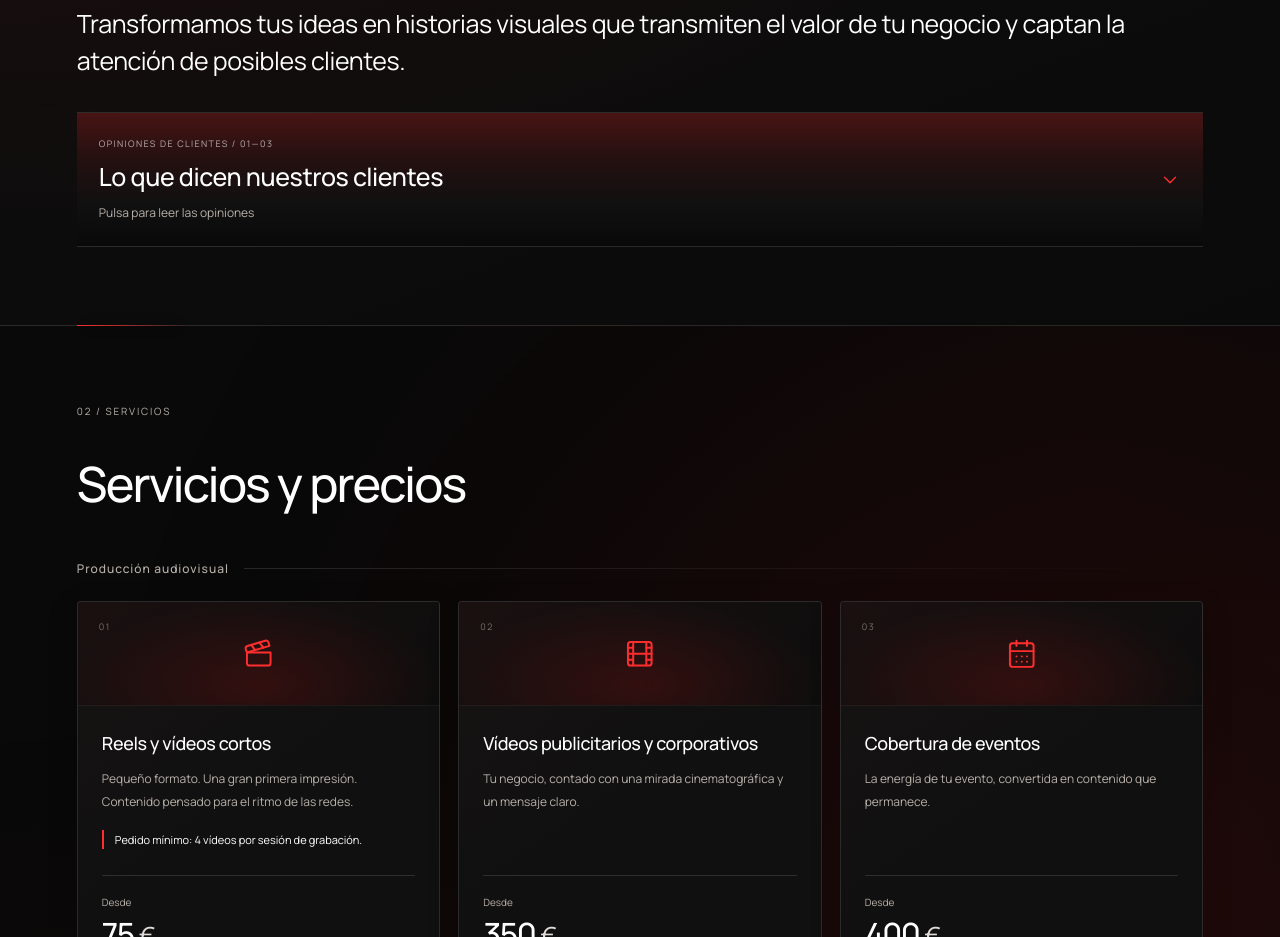
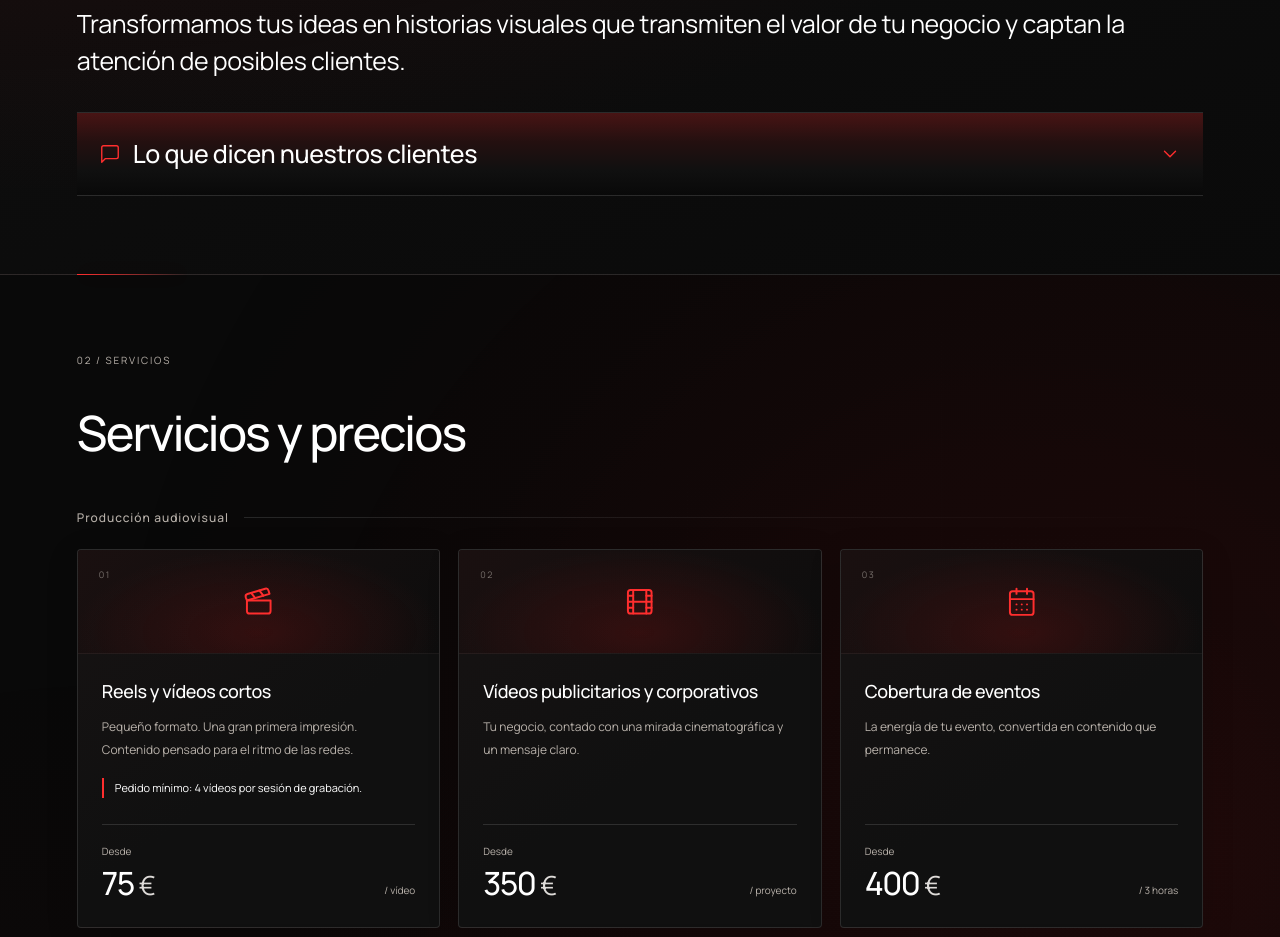
Before and after one commit to danil200891-jpg/ArtPro, a React (Vite) app: page / in a window 1280 px wide. Shown: the part 1420-2357 px from the top of the page. Built offline with nearby package versions, Linux system fonts and the light colour scheme.

Commit message:
Simplify reviews header with accent message icon

```diff
--- a/src/about.ts
+++ b/src/about.ts
@@ -1,7 +1,7 @@
 import {uaAbout} from './ukrainian';
 import type { Lang } from './services';
 
-type AboutContent = { title: string; paragraphs: string[]; approach: string; items: string[]; location: string; reviewsTitle: string; reviewsIntro: string; reviewsEyebrow: string; reviewsHide: string; reviews: string[]; reviewLabel: string };
+type AboutContent = { title: string; paragraphs: string[]; approach: string; items: string[]; location: string; reviewsTitle: string; reviews: string[]; reviewLabel: string };
 export const aboutContent: Record<Lang, AboutContent> = {
  uk: uaAbout,
   ru: {
@@ -19,10 +19,7 @@ export const aboutContent: Record<Lang, AboutContent> = {
         "Комфортная атмосфера на съёмке."
     ],
     location: "Мы превращаем ваши идеи в визуальные истории, которые раскрывают ценность вашего бизнеса и привлекают внимание потенциальных клиентов.",
-    reviewsTitle: "Что говорят о нас клиенты",
-    reviewsIntro: "Нажмите, чтобы прочитать отзывы",
-    reviewsEyebrow: "ОТЗЫВЫ КЛИЕНТОВ / 01—03",
-    reviewsHide: "Скрыть отзывы",
+    reviewsTitle: "Что говорят наши клиенты",
     reviewLabel: "Отзыв клиента",
     reviews: [
         "Для меня одно из главных преимуществ работы с ArtProduction — это возможность доверить команде идею и не контролировать каждый шаг.\n\nЯ могу обозначить задачу и передать творческую часть ребятам, зная, что они самостоятельно продумают, как лучше всё реализовать.\n\nОтдельно ценю высокий уровень съёмки, гибкость и подход к организации работы. Даже когда возникают непредвиденные ситуации, команда не перекладывает проблемы на клиента, а самостоятельно ищет решения.\n\nВ результате мы получаем качественный контент без необходимости постоянно вмешиваться в процесс.\n\nИменно за эту самостоятельность, профессионализм и творческий подход я ценю наше сотрудничество.",
@@ -46,9 +43,6 @@ export const aboutContent: Record<Lang, AboutContent> = {
     ],
     location: "Transformamos tus ideas en historias visuales que transmiten el valor de tu negocio y captan la atención de posibles clientes.",
     reviewsTitle: "Lo que dicen nuestros clientes",
-    reviewsIntro: "Pulsa para leer las opiniones",
-    reviewsEyebrow: "OPINIONES DE CLIENTES / 01—03",
-    reviewsHide: "Ocultar opiniones",
     reviewLabel: "Opinión de un cliente",
     reviews: [
         "Para mí, una de las principales ventajas de trabajar con ArtProduction es poder confiar una idea al equipo sin tener que supervisar cada paso.\n\nPuedo plantear un objetivo y dejar la parte creativa en sus manos, sabiendo que encontrarán por su cuenta la mejor manera de llevarlo a cabo.\n\nValoro especialmente la gran calidad de las grabaciones, su flexibilidad y su forma de organizar el trabajo. Incluso cuando surgen imprevistos, el equipo no traslada los problemas al cliente, sino que busca soluciones de forma autónoma.\n\nEl resultado es un contenido de calidad, sin necesidad de intervenir constantemente en el proceso.\n\nSon precisamente esa autonomía, profesionalidad y creatividad las que hacen que valore nuestra colaboración.",
@@ -72,9 +66,6 @@ export const aboutContent: Record<Lang, AboutContent> = {
     ],
     location: "We turn your ideas into visual stories that reveal the value of your business and attract the attention of potential customers.",
     reviewsTitle: "What our clients say",
-    reviewsIntro: "Click to read the reviews",
-    reviewsEyebrow: "CLIENT REVIEWS / 01—03",
-    reviewsHide: "Hide reviews",
     reviewLabel: "Client feedback",
     reviews: [
         "For me, one of the main advantages of working with ArtProduction is being able to trust the team with an idea without having to oversee every step.\n\nI can outline the task and hand over the creative side, knowing they will work out the best way to bring it to life on their own.\n\nI particularly value the high quality of their filming, their flexibility and the way they organise the work. Even when unexpected situations arise, the team does not pass the problems on to the client, but finds solutions independently.\n\nAs a result, we get quality content without having to constantly intervene in the process.\n\nIt is this independence, professionalism and creativity that makes me value our collaboration.",
--- a/src/main.tsx
+++ b/src/main.tsx
@@ -1,6 +1,6 @@
 import React, {useEffect, useState} from 'react';
 import {createRoot} from 'react-dom/client';
-import {ChevronDown, ArrowUpRight, Menu, X, Instagram, MessageCircle, Clapperboard, Film, CalendarDays, Layers, Camera, Share2, Target, Video} from 'lucide-react';
+import {MessageSquare, ChevronDown, ArrowUpRight, Menu, X, Instagram, MessageCircle, Clapperboard, Film, CalendarDays, Layers, Camera, Share2, Target, Video} from 'lucide-react';
 import {copy, services, contacts, editorial, type Lang} from './config';
 import {aboutContent, rodynaDescription, coriumAttribution} from './about';
 import {presentation} from './presentation';
@@ -100,10 +100,8 @@ function App() {
         <details className="about-reviews">
           <summary>
             <span className="reviews-heading">
-              <span className="reviews-eyebrow">{about.reviewsEyebrow}</span>
+              <MessageSquare className="reviews-message" size={22} strokeWidth={1.5} aria-hidden="true"/>
               <span className="reviews-title">{about.reviewsTitle}</span>
-              <span className="reviews-hint reviews-hint-closed">{about.reviewsIntro}</span>
-              <span className="reviews-hint reviews-hint-open">{about.reviewsHide}</span>
             </span>
             <ChevronDown className="reviews-arrow" size={22} strokeWidth={1.5} aria-hidden="true"/>
           </summary>
--- a/src/styles.css
+++ b/src/styles.css
@@ -18,13 +18,9 @@ main,footer{max-width:1600px;margin:auto}.hero{padding:36px var(--space) 85px;mi
 .about-reviews{border-top:1px solid var(--line);border-bottom:1px solid var(--line);margin-top:10px}
 .about-reviews summary{list-style:none;display:flex;align-items:center;justify-content:space-between;gap:20px;padding:24px 22px;cursor:pointer;background:linear-gradient(180deg,#481414 0%,#241010 35%,#101010 70%,#090909 100%)}
 .about-reviews summary::-webkit-details-marker{display:none}
- .reviews-heading{display:grid;gap:9px;min-width:0}
-.reviews-eyebrow{font-size:9px;line-height:1.6;letter-spacing:1.4px;color:var(--muted)}
+.reviews-heading{display:flex;align-items:center;gap:12px;min-width:0}
+.reviews-message{flex-shrink:0;color:var(--red)}
 .reviews-title{font-size:clamp(18px,2vw,25px);line-height:1.35;font-weight:500;letter-spacing:-.4px}
-.reviews-hint{font-size:12px;line-height:1.6;color:var(--muted)}
-.reviews-hint-open{display:none}
-.about-reviews[open] .reviews-hint-open{display:block}
-.about-reviews[open] .reviews-hint-closed{display:none}
 .reviews-arrow{flex-shrink:0;color:var(--red);transition:transform .25s ease}
 .about-reviews[open] .reviews-arrow{transform:rotate(180deg)}
 .about-reviews summary:focus-visible{outline:2px solid var(--red);outline-offset:3px}
--- a/src/ukrainian.ts
+++ b/src/ukrainian.ts
@@ -49,9 +49,6 @@ export const uaAbout = {
   ],
   location: "Ми перетворюємо ваші ідеї на візуальні історії, які розкривають цінність вашого бізнесу та привертають увагу потенційних клієнтів.",
   reviewsTitle: "Що кажуть наші клієнти",
-  reviewsIntro: "Натисніть, щоб прочитати відгуки",
-  reviewsEyebrow: "ВІДГУКИ КЛІЄНТІВ / 01—03",
-  reviewsHide: "Приховати відгуки",
   reviewLabel: "Відгук клієнта",
   reviews: [
     "Для мене одна з головних переваг роботи з ArtProduction — це можливість довірити команді ідею й не контролювати кожен крок.\n\nЯ можу окреслити завдання та передати творчу частину команді, знаючи, що вона самостійно продумає, як краще все реалізувати.\n\nОкремо ціную високий рівень зйомки, гнучкість і підхід до організації роботи. Навіть коли виникають непередбачені ситуації, команда не перекладає проблеми на клієнта, а самостійно шукає рішення.\n\nУ результаті ми отримуємо якісний контент без потреби постійно втручатися в процес.\n\nСаме за цю самостійність, професіоналізм і творчий підхід я ціную нашу співпрацю.",
```
